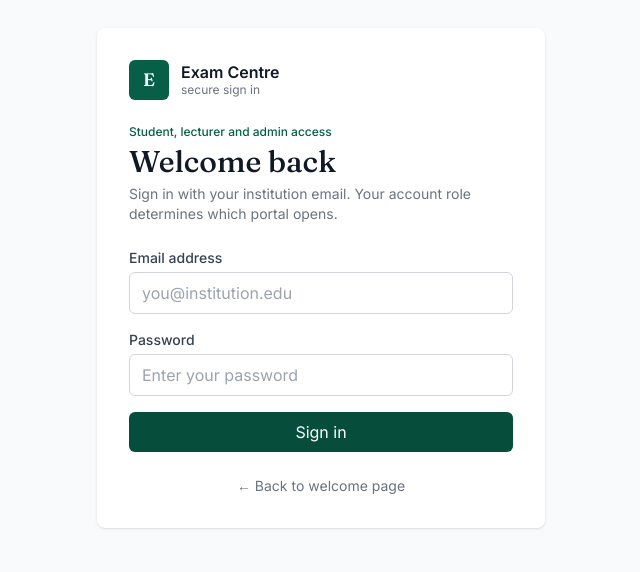
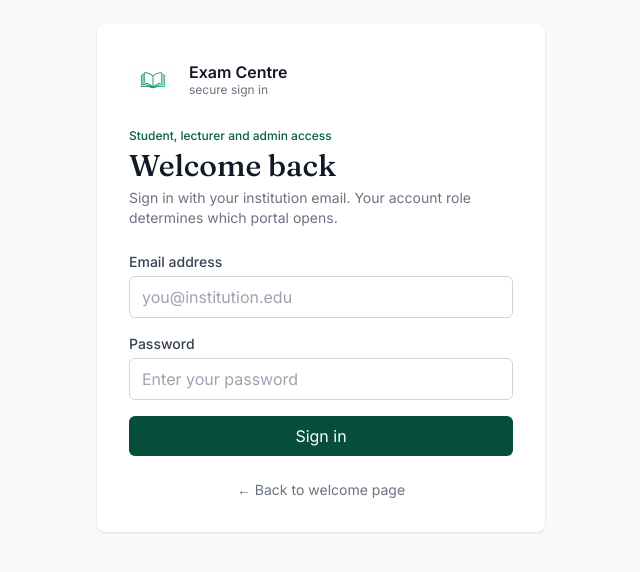
Before and after one commit to Mpumi-humanoid/exam-centre, a React (Vite) app: page /login in a window 1280 px wide. Shown: the part 122-694 px from the top of the page, without its empty margins (319-959 px from the left). Built offline with nearby package versions, Linux system fonts and the light colour scheme; no server answers.

Commit message:
Replaced letter E with a logo in layout and login.

```diff
--- a/src/components/Layout.jsx
+++ b/src/components/Layout.jsx
@@ -59,7 +59,7 @@ export default function Layout({ role = 'student', children }) {
     <div className="min-h-screen bg-[#f7f8f5] font-sans text-slate-900">
       <aside className="fixed inset-y-0 left-0 z-10 hidden w-64 flex-col border-r border-slate-200 bg-white px-5 py-6 lg:flex">
         <a href={home} className="flex items-center gap-3">
-          <span className="flex h-10 w-10 items-center justify-center rounded-xl bg-emerald-800 text-lg font-bold text-white">E</span>
+          <img src="/logo1.jpg" className="flex h-12 w-12 object-contain" />
           <span>
             <span className="block font-semibold tracking-tight">Exam Centre</span>
             <span className="block text-xs text-slate-500">{subtitle}</span>
@@ -88,7 +88,7 @@ export default function Layout({ role = 'student', children }) {
         <header className="border-b border-slate-200 bg-white">
           <div className="mx-auto flex max-w-7xl flex-wrap items-center justify-between gap-3 px-5 py-4 sm:px-8">
             <div className="flex items-center gap-2 lg:hidden">
-              <span className="flex h-9 w-9 items-center justify-center rounded-lg bg-emerald-800 font-bold text-white">E</span>
+              <img src="/logo1.jpg" alt="Exam Centre" className="h-12 w-12 object-contain" />
               <span className="font-semibold">Exam Centre</span>
             </div>
             <nav className="order-3 flex w-full gap-1 overflow-x-auto pb-1 lg:hidden" aria-label={`${role} navigation`}>
--- a/src/pages/Login.jsx
+++ b/src/pages/Login.jsx
@@ -29,7 +29,7 @@ export default function Login({ onLogin }) {
     <div className="min-h-screen flex items-center justify-center bg-gray-50 px-4 font-sans">
       <div className="max-w-md w-full bg-white p-8 rounded-lg shadow">
         <div className="flex items-center gap-3 mb-6">
-          <div className="h-10 w-10 rounded-md bg-emerald-800 text-white flex items-center justify-center font-display text-lg font-semibold">E</div>
+          <img src="/logo1.jpg" alt="Exam Centre" className="h-12 w-12 object-contain" />
           <div className="flex flex-col leading-tight">
             <span className="font-semibold text-gray-900">Exam Centre</span>
             <span className="text-xs text-gray-500">secure sign in</span>
```
Also changed, not shown: public/logo.jpg (added), public/logo1.jpg (added).
